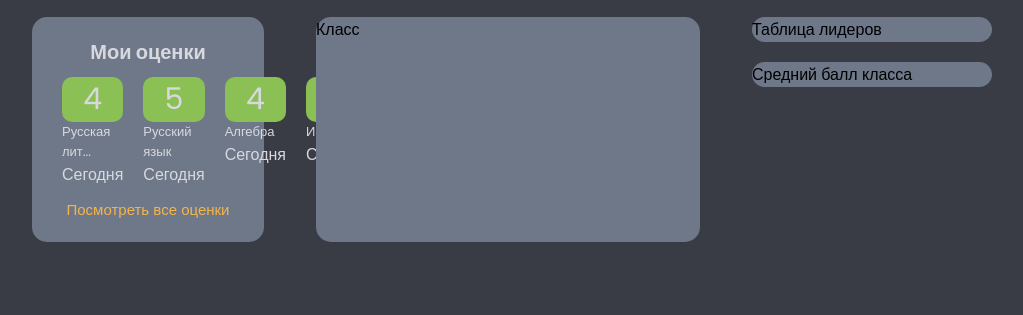
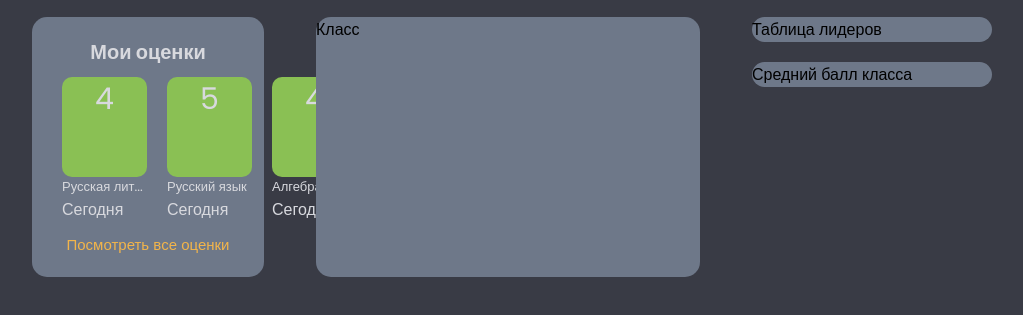
Before and after one commit to Nachyn132/OurClass, a plain HTML site: page index.html in a window 1280 px wide. Shown: the part 153-468 px from the top of the page, without its empty margins (128-1151 px from the left). Drawn offline with Linux system fonts and the light colour scheme.

Commit message:
Update main.css

```diff
--- a/main.css
+++ b/main.css
@@ -137,6 +137,8 @@ ol {
     background: #8AC054;
     border-radius: 10px;
     text-align: center;
+    width: 85px;
+    height: 100px;
 }
 
 .main__estimation-body {
```
